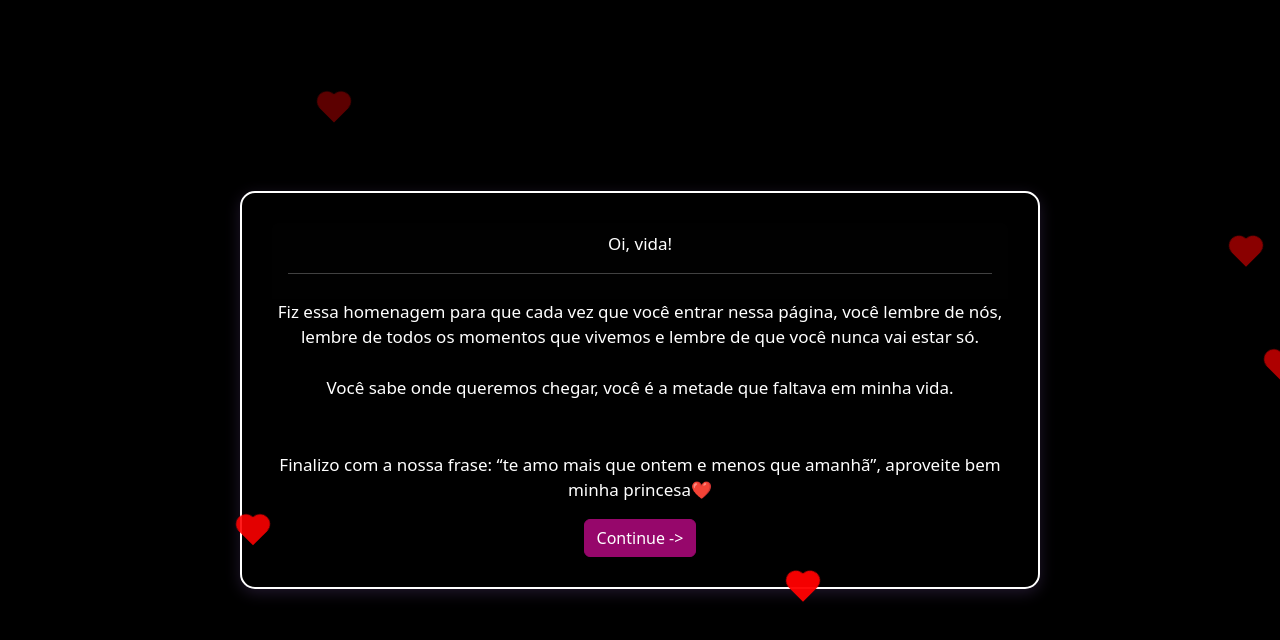
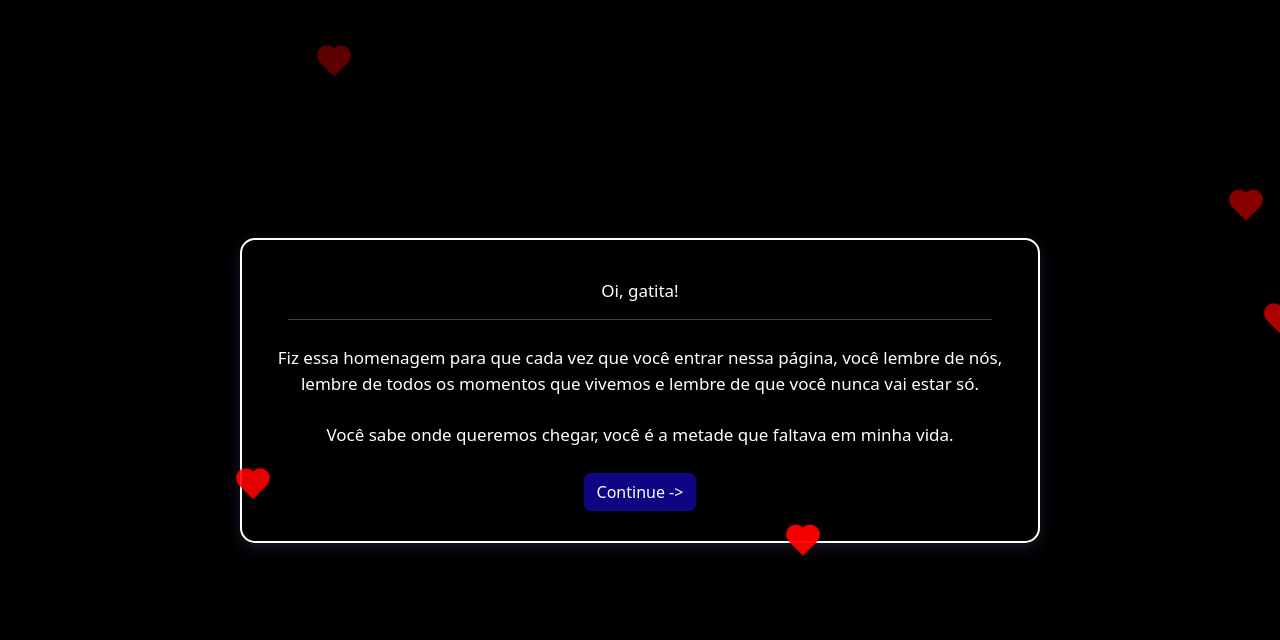
Before and after one commit to LariSevilha/surprise-rafa, a plain HTML site: page index.html in a window 1280 px wide. Shown: the top 640 px of the page. Drawn offline with nearby package versions, Linux system fonts and the light colour scheme.

Commit message:
change color

```diff
--- a/index.html
+++ b/index.html
@@ -31,8 +31,8 @@
             z-index: 1;
         }
         .btn{
-         background-color: rgb(150, 7, 107) !important;
-         border-color: rgb(150, 7, 107);
+         background-color: rgb(14, 5, 133) !important;
+         border-color: rgb(14, 5, 133);
         }
 
         .heart {
@@ -102,13 +102,12 @@
 <body>
     <div class="card text-center p">
         <div class="card-header card-d">
-          Oi, vida!
+          Oi, gatita!
           <hr>
         </div>
         <div class="card-body">
           <p class="card-text text"> Fiz essa homenagem para que cada vez que você entrar nessa página, você lembre de nós, lembre de todos os momentos que vivemos e lembre de que você nunca vai estar só. <br><br>
             Você sabe onde queremos chegar, você é a metade que faltava em minha vida.<br><br>
-            <br>Finalizo com a nossa frase: “te amo mais que ontem e menos que amanhã”, aproveite bem minha princesa❤️</p>
           <a href="index2.html" class="btn btn-primary">Continue -></a>
         </div>
       </div>
```
Also changed, not shown: index2.html (+13 -8 lines).
